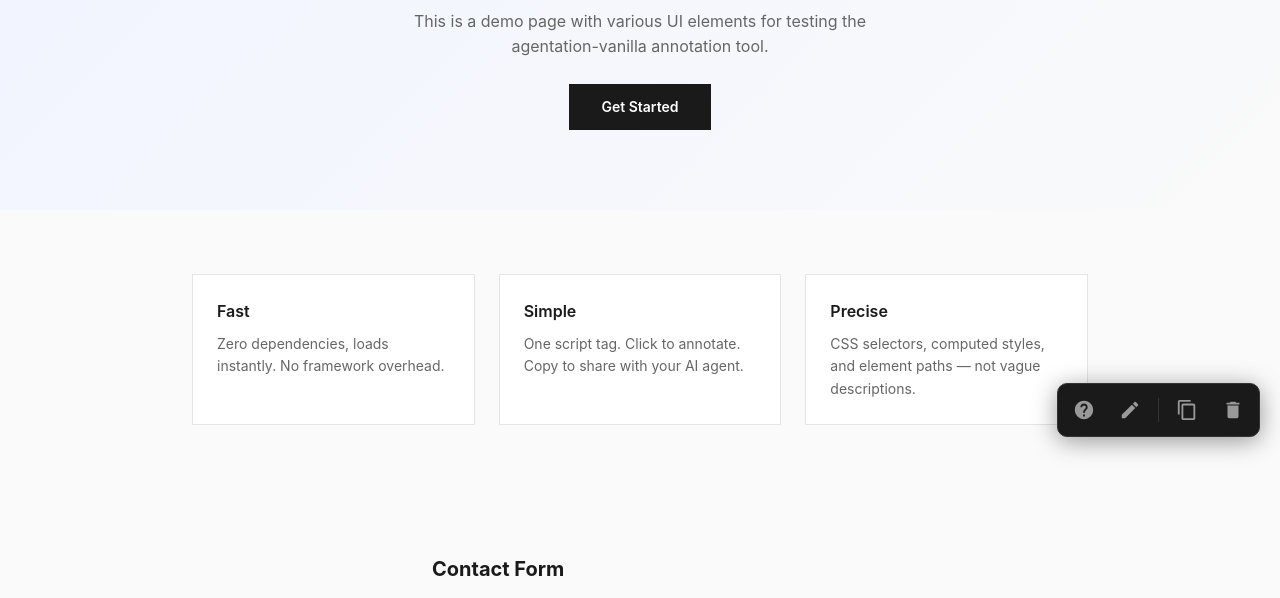
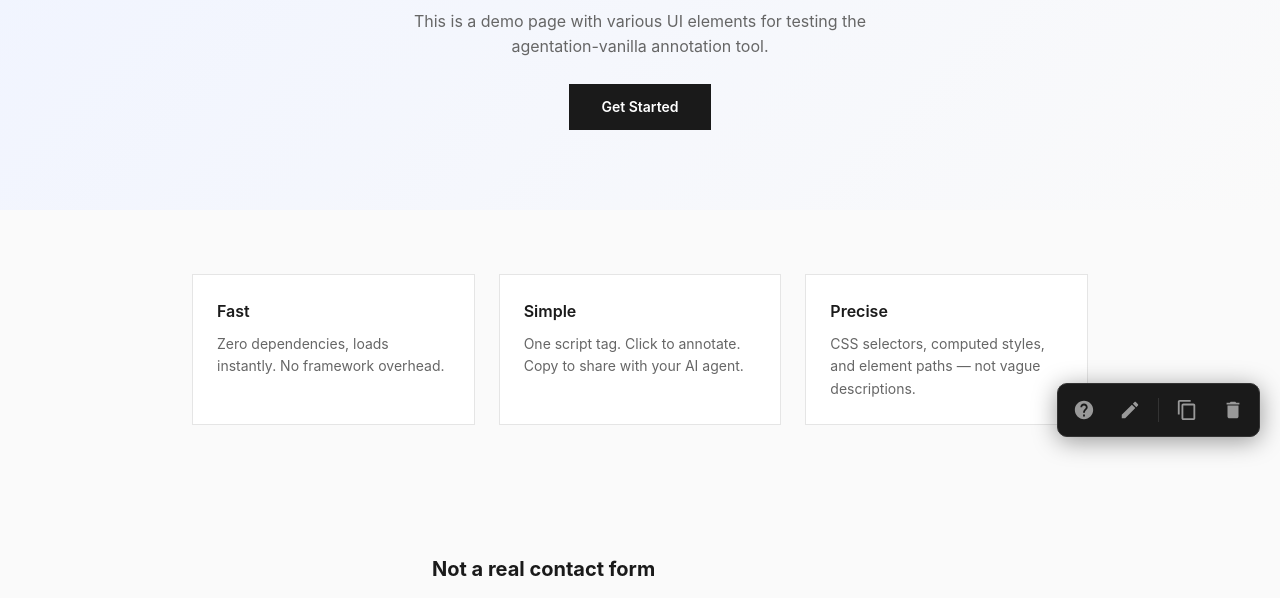
Before and after one commit to mearnest-dev/agentation-vanilla, a website: page demo/index.html in a window 1280 px wide. Shown: the part 343-941 px from the top of the page. Drawn offline with Linux system fonts and the light colour scheme.

Commit message:
demo update

```diff
--- a/demo/index.html
+++ b/demo/index.html
@@ -133,7 +133,7 @@
   </section>
 
   <section class="form-section">
-    <h3>Contact Form</h3>
+    <h3>Not a real contact form</h3>
     <div class="form-group">
       <label for="name">Name</label>
       <input type="text" id="name" placeholder="Your name">
```
